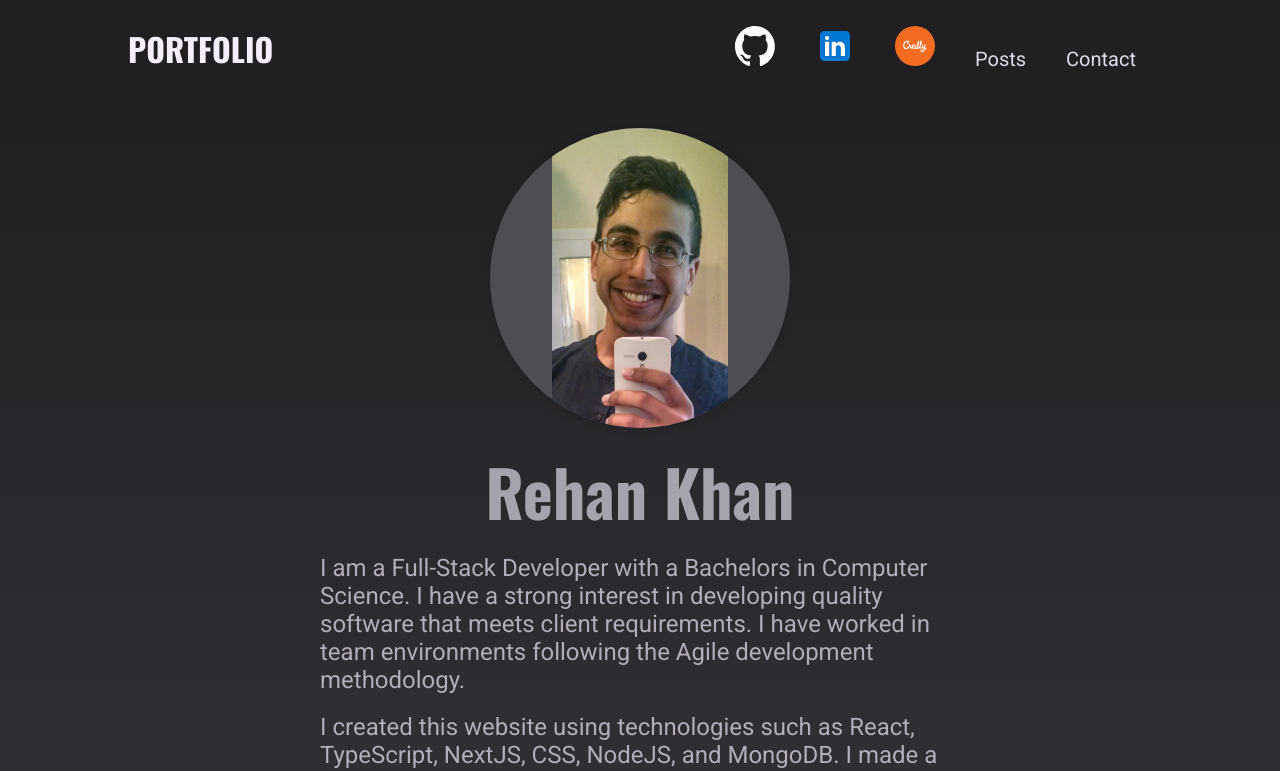
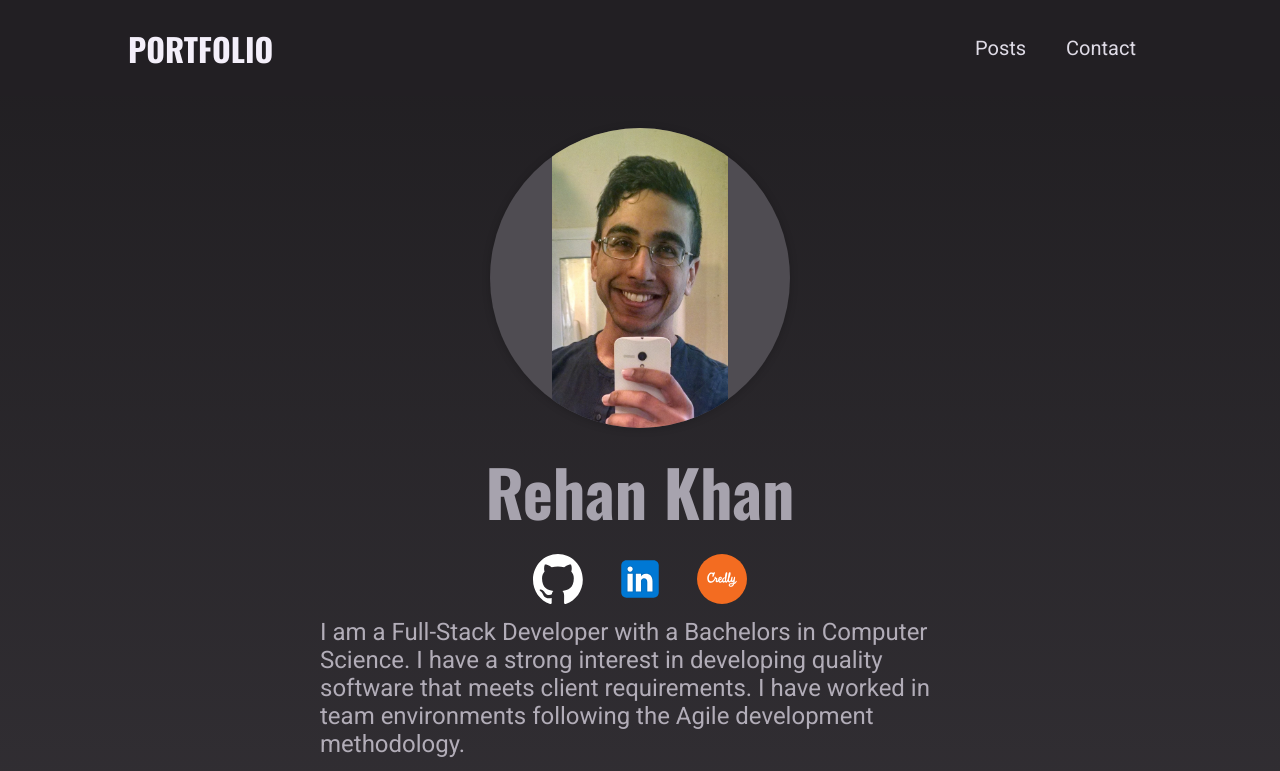
Before and after one commit to rehankhan21/next-blog, a Next.js app: page / in a window 1280 px wide. Shown: the top 771 px of the page. Built offline with nearby package versions, Linux system fonts and the light colour scheme.

Commit message:
small style changes

```diff
--- a/components/home-page/hero.js
+++ b/components/home-page/hero.js
@@ -15,6 +15,52 @@ function Hero() {
         />
       </div>
       <h1>Rehan Khan</h1>
+      <div>
+        <ul>
+          <li>
+            <a
+              href="https://github.com/rehankhan21"
+              target="_blank"
+              rel="noreferrer"
+            >
+              <Image
+                src="/images/site/github-mark-white.svg"
+                alt="Github"
+                width={50}
+                height={50}
+              />
+            </a>
+          </li>
+          <li>
+            <a
+              href="https://www.linkedin.com/in/rehankhann/"
+              target="_blank"
+              rel="noreferrer"
+            >
+              <Image
+                src="/images/site/icons8-linkedin.svg"
+                alt="LinkedIn"
+                width={50}
+                height={50}
+              />
+            </a>
+          </li>
+          <li>
+            <a
+              href="https://www.credly.com/badges/8a86fff2-2f7c-4521-bd7a-0858e7f6089d/public_url"
+              target="_blank"
+              rel="noreferrer"
+            >
+              <Image
+                src="/images/site/credly-svgrepo-com.svg"
+                alt="AWS Cert"
+                width={50}
+                height={50}
+              />
+            </a>
+          </li>
+        </ul>
+      </div>
       <p>
         I am a Full-Stack Developer with a Bachelors in Computer Science. I have
         a strong interest in developing quality software that meets client
--- a/components/home-page/hero.module.css
+++ b/components/home-page/hero.module.css
@@ -39,3 +39,17 @@
   margin: auto;
   text-align: left;
 }
+
+.hero ul {
+  list-style: none;
+  display: flex;
+  align-items: baseline;
+  justify-content: center;
+  margin: 0;
+  padding: 0;
+  padding-bottom: 10px;
+}
+
+.hero li {
+  margin: 0 var(--size-4);
+}
--- a/components/layout/main-navigation.js
+++ b/components/layout/main-navigation.js
@@ -13,48 +13,6 @@ function MainNavigation(params) {
       <nav>
         <ul>
           <li>
-            <a
-              href="https://github.com/rehankhan21"
-              target="_blank"
-              rel="noreferrer"
-            >
-              <Image
-                src="/images/site/github-mark-white.svg"
-                alt="Github"
-                width={300}
-                height={200}
-              />
-            </a>
-          </li>
-          <li>
-            <a
-              href="https://www.linkedin.com/in/rehankhann/"
-              target="_blank"
-              rel="noreferrer"
-            >
-              <Image
-                src="/images/site/icons8-linkedin.svg"
-                alt="LinkedIn"
-                width={300}
-                height={200}
-              />
-            </a>
-          </li>
-          <li>
-            <a
-              href="https://www.credly.com/badges/8a86fff2-2f7c-4521-bd7a-0858e7f6089d/public_url"
-              target="_blank"
-              rel="noreferrer"
-            >
-              <Image
-                src="/images/site/credly-svgrepo-com.svg"
-                alt="AWS Cert"
-                width={300}
-                height={200}
-              />
-            </a>
-          </li>
-          <li>
             <Link href="/posts">Posts</Link>
           </li>
           <li>
```
